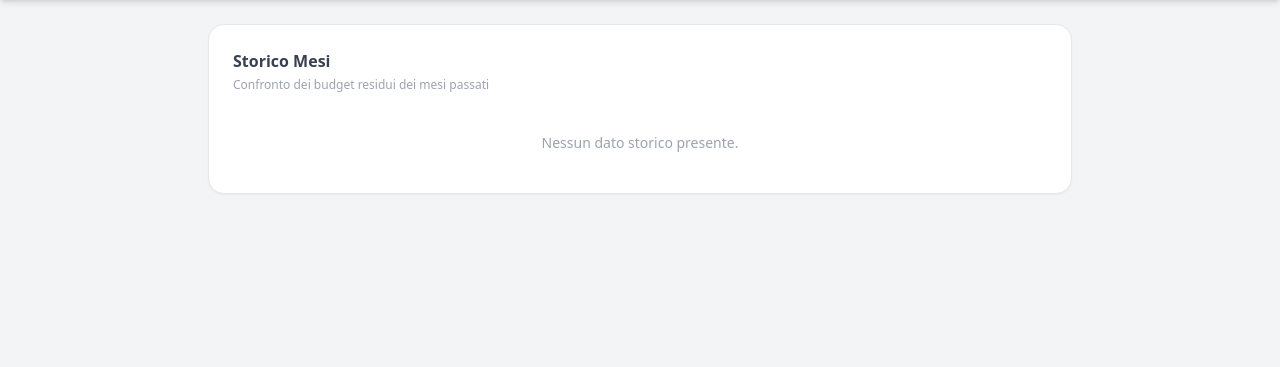
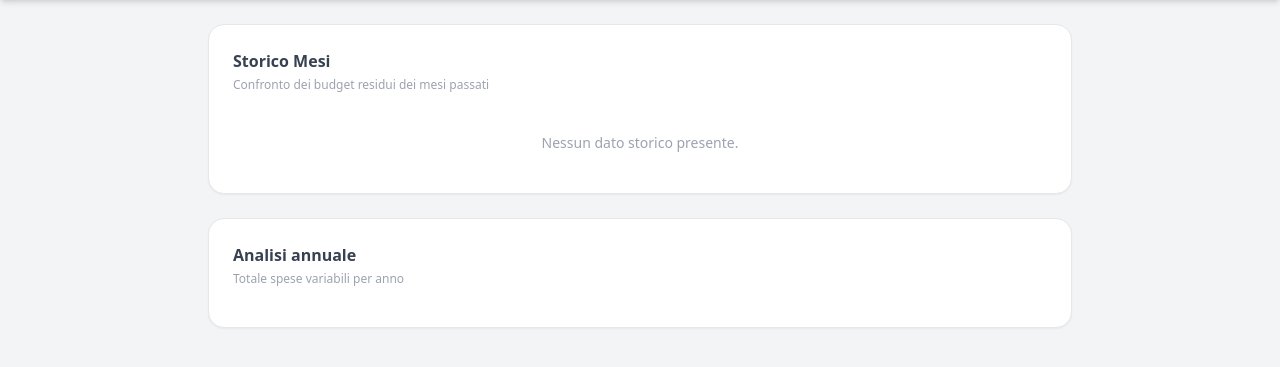
Before and after one commit to ldweb05/budget, a PHP site: page /statistiche.php in a window 1280 px wide. Shown: the part 80-447 px from the top of the page. Run offline with PHP 8.4, Linux system fonts and the light colour scheme; the visitor is signed in with stand-in values (Sample User, id 1); data that the repository does not hold is empty; some libraries are stand-ins or nearby versions.

Commit message:
Aggiunge analisi annuale statistiche

```diff
--- a/www/statistiche.php
+++ b/www/statistiche.php
@@ -195,6 +195,28 @@ if ($mese_precedente_dati) {
             </div>
         </div>
 
+        <div class="bg-white p-6 rounded-2xl shadow-sm border border-gray-200">
+            <h3 class="text-base font-bold text-gray-700 mb-1">Analisi annuale</h3>
+            <p class="text-xs text-gray-400 mb-4">Totale spese variabili per anno</p>
+
+            <?php
+            $analisi_annuale = $conn->query("
+                SELECT anno, SUM(spese_variabili.importo) AS totale
+                FROM mesi
+                LEFT JOIN spese_variabili ON spese_variabili.mese_id = mesi.id
+                GROUP BY anno
+                ORDER BY anno DESC
+            ");
+
+            while ($anno = $analisi_annuale->fetch_assoc()):
+            ?>
+            <div class="flex justify-between text-sm py-2 border-b border-gray-100">
+                <span class="font-semibold text-gray-700"><?php echo $anno['anno']; ?></span>
+                <span><?php echo number_format($anno['totale'] ?? 0, 2, ',', '.'); ?> €</span>
+            </div>
+            <?php endwhile; ?>
+        </div>
+
     </main>
 </body>
 </html>
```
